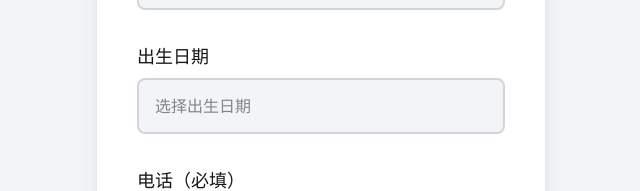
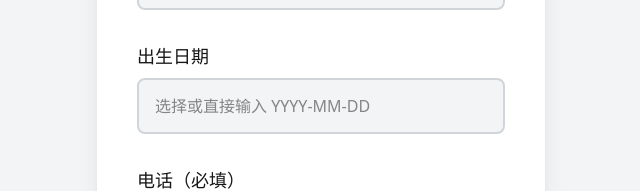
Before and after one commit to zhuqiangtj/doclink, a Next.js app: page /auth/register in a window 1280 px wide. Shown: the part 466-657 px from the top of the page, without its empty margins (319-959 px from the left). Built offline with nearby package versions, Linux system fonts and the light colour scheme; no server answers.

Commit message:
feat(register): 支持用户按 YYYY-MM-DD 直接输入出生日期，自动规范化中/英分隔符并校验范围

```diff
--- a/app/auth/register/page.tsx
+++ b/app/auth/register/page.tsx
@@ -1,6 +1,6 @@
 'use client';
 
-import { useState, useEffect, FormEvent } from 'react';
+import { useState, useEffect, FormEvent, forwardRef } from 'react';
 import DatePicker from 'react-datepicker';
 import 'react-datepicker/dist/react-datepicker.css';
 import { useRouter } from 'next/navigation';
@@ -20,6 +20,42 @@ export default function RegisterPage() {
   const [error, setError] = useState<string | null>(null);
   const [success, setSuccess] = useState<string | null>(null);
   const router = useRouter();
+
+  const DateInput = forwardRef<HTMLInputElement, React.InputHTMLAttributes<HTMLInputElement>>((props, ref) => (
+    <input ref={ref} {...props} inputMode="numeric" className="input-base mt-2 w-full" />
+  ));
+  DateInput.displayName = 'DateInput';
+
+  const setDOBFromInput = (raw: string) => {
+    const normalized = raw
+      .replace(/[年|月|日]/g, '-')
+      .replace(/[./]/g, '-')
+      .replace(/\s+/g, '')
+      .replace(/-+/g, '-')
+      .trim();
+    const m = normalized.match(/^(\d{4})-(\d{1,2})-(\d{1,2})$/);
+    if (!m) return;
+    const y = Number(m[1]);
+    const mm = Number(m[2]);
+    const dd = Number(m[3]);
+    if (mm < 1 || mm > 12) return;
+    const test = new Date(y, mm - 1, dd);
+    if (test.getFullYear() !== y || test.getMonth() !== mm - 1 || test.getDate() !== dd) return;
+    const t = new Date();
+    const age = t.getFullYear() - y;
+    if (age < 0 || age > 150) return;
+    const pmm = String(mm).padStart(2, '0');
+    const pdd = String(dd).padStart(2, '0');
+    setDateOfBirth(`${y}-${pmm}-${pdd}`);
+  };
+
+  const handleRawChange = (e: React.SyntheticEvent<HTMLInputElement>) => {
+    const target = e.target as HTMLInputElement;
+    setDOBFromInput(target.value);
+  };
+  const handleBlur = (e: React.FocusEvent<HTMLInputElement>) => {
+    setDOBFromInput(e.target.value);
+  };
 
   useEffect(() => {
     if (name && !isUsernameManuallyEdited) {
@@ -215,7 +251,7 @@ export default function RegisterPage() {
                 const d = String(date.getDate()).padStart(2, '0');
                 setDateOfBirth(`${y}-${m}-${d}`);
               }}
-              placeholderText="选择出生日期"
+              placeholderText="选择或直接输入 YYYY-MM-DD"
               dateFormat="yyyy-MM-dd"
               showYearDropdown
               yearDropdownItemNumber={(() => { const t = new Date(); return (t.getFullYear() - (t.getFullYear() - 150) + 1); })()}
@@ -225,7 +261,9 @@ export default function RegisterPage() {
               openToDate={dateOfBirth ? undefined : (() => { const t = new Date(); return new Date(t.getFullYear() - 60, 0, 1); })()}
               minDate={(() => { const t = new Date(); return new Date(t.getFullYear() - 150, t.getMonth(), t.getDate()); })()}
               maxDate={new Date()}
-              className="input-base mt-2 w-full"
+              onChangeRaw={handleRawChange}
+              onBlur={handleBlur}
+              customInput={<DateInput />}
               required
             />
           </div>
```
